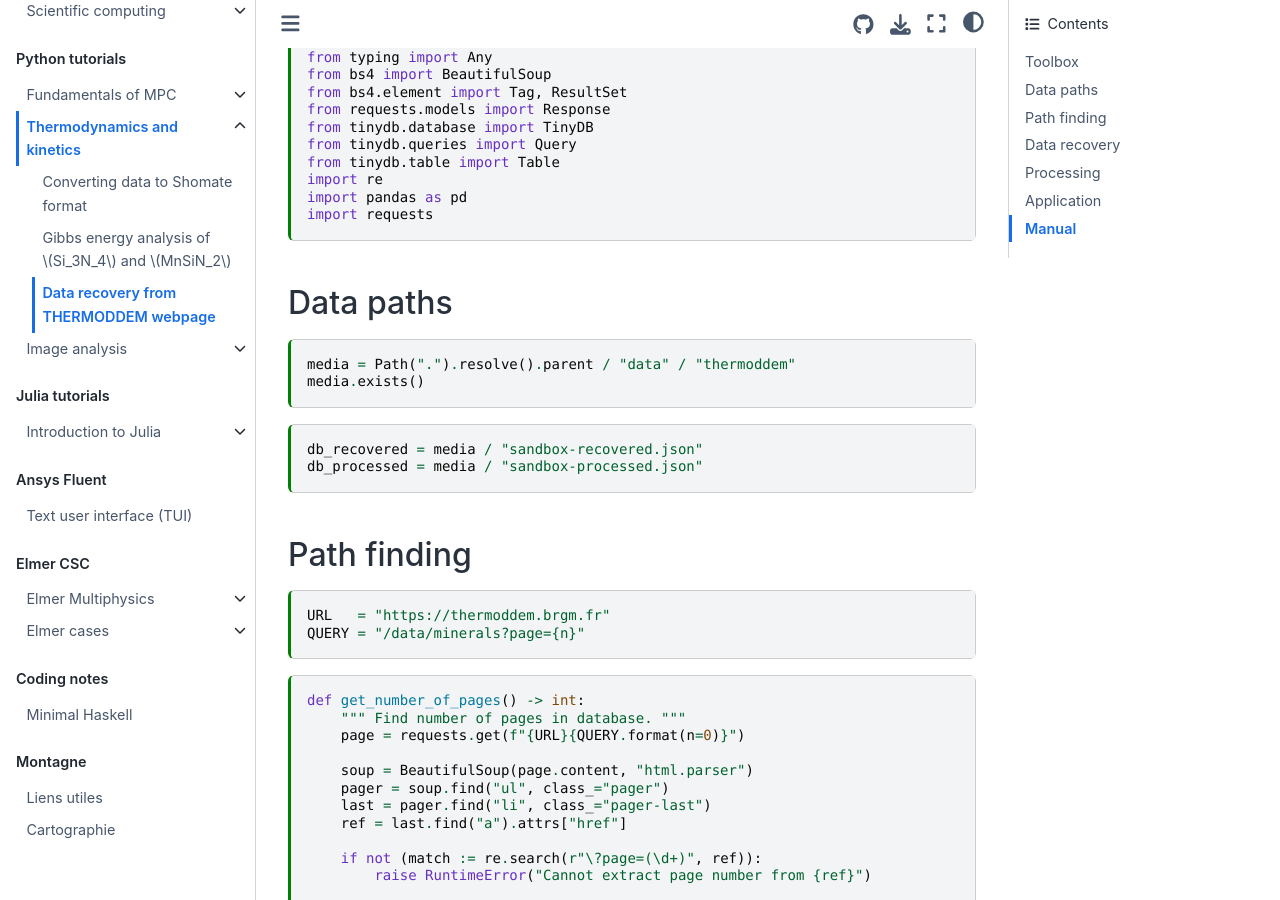
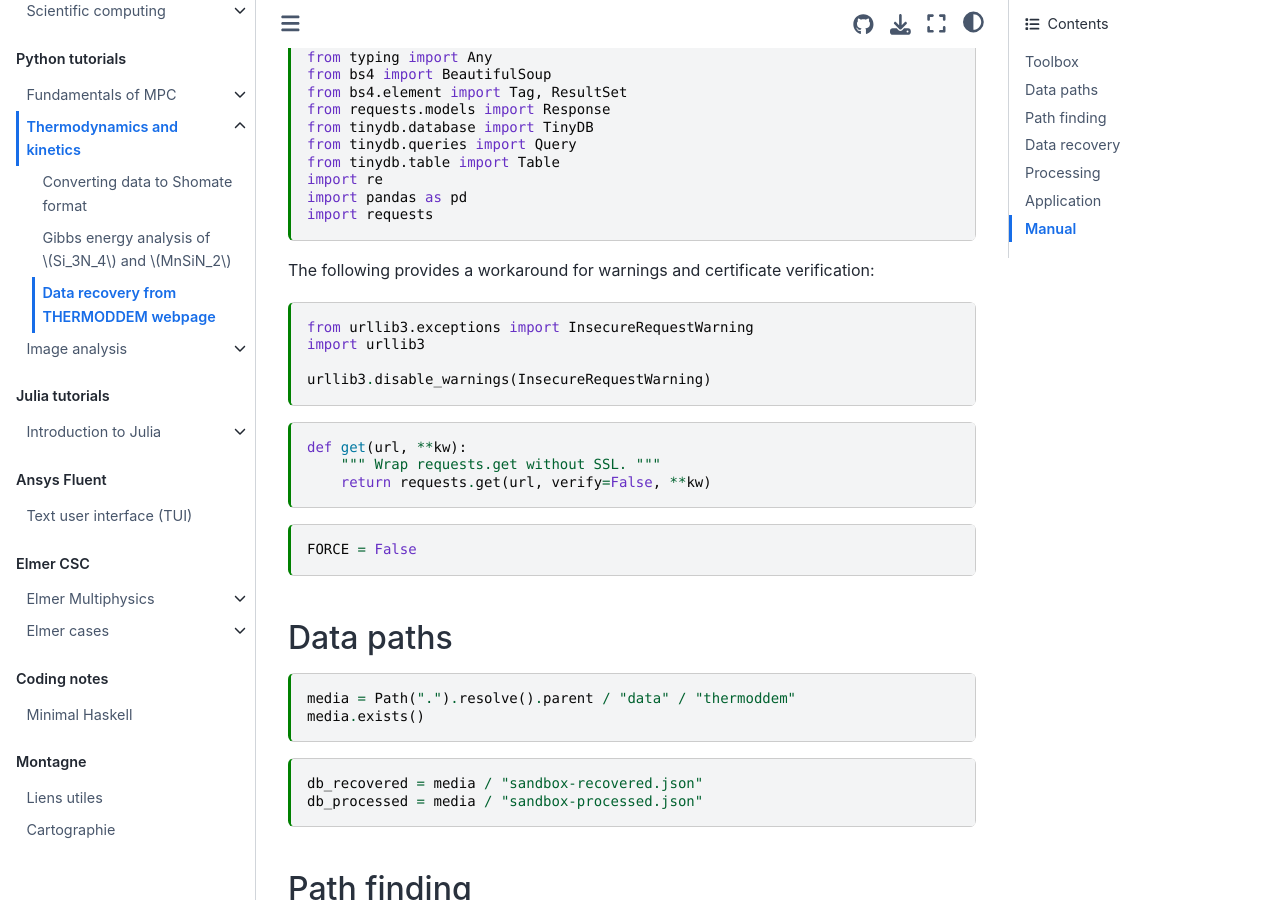
Before and after one commit to wallytutor/notes-book, a Jupyter Book: the page built from python/thermo-scraper-minerals.md, in a window 1280 px wide and 900 px high, scrolled down 383 px. Built offline with Jupyter Book 1.0.4 settings and Sphinx 7.4.7 and the Sphinx Book theme 1.1.4, drawn with Linux system fonts in a browser that asks for light colours; some of the changed text lies outside the part shown.

Commit message:
Fix certificate issues

````diff
--- a/python/thermo-scraper-minerals.md
+++ b/python/thermo-scraper-minerals.md
@@ -41,6 +41,25 @@ import pandas as pd
 import requests
 ```
 
+The following provides a workaround for warnings and certificate verification:
+
+```{code-cell} ipython3
+from urllib3.exceptions import InsecureRequestWarning
+import urllib3
+
+urllib3.disable_warnings(InsecureRequestWarning)
+```
+
+```{code-cell} ipython3
+def get(url, **kw):
+    """ Wrap requests.get without SSL. """
+    return requests.get(url, verify=False, **kw)
+```
+
+```{code-cell} ipython3
+FORCE = False
+```
+
 ## Data paths
 
 ```{code-cell} ipython3
@@ -182,7 +201,7 @@ def get_thermo_species(species_path: str) -> dict[str, Any]:
 ```{code-cell} ipython3
 def create_raw_database(dbname: str) -> TinyDB:
     """ Manage all required requests to construct a species database. """
-    if Path(dbname).exists():
+    if Path(dbname).exists() and not FORCE:
         return TinyDB(dbname)
 
     t0 = perf_counter()
@@ -305,6 +324,10 @@ refs = db.table("references")
 ```
 
 ```{code-cell} ipython3
+data
+```
+
+```{code-cell} ipython3
 df = pd.DataFrame(data.all())
 df.sort_values("title", inplace=True)
 df.to_csv(media / "sandbox-minerals.csv", index=False)
````
Also changed, not shown: other parts of python/thermo-scraper-minerals.md (+4 -4 lines).
